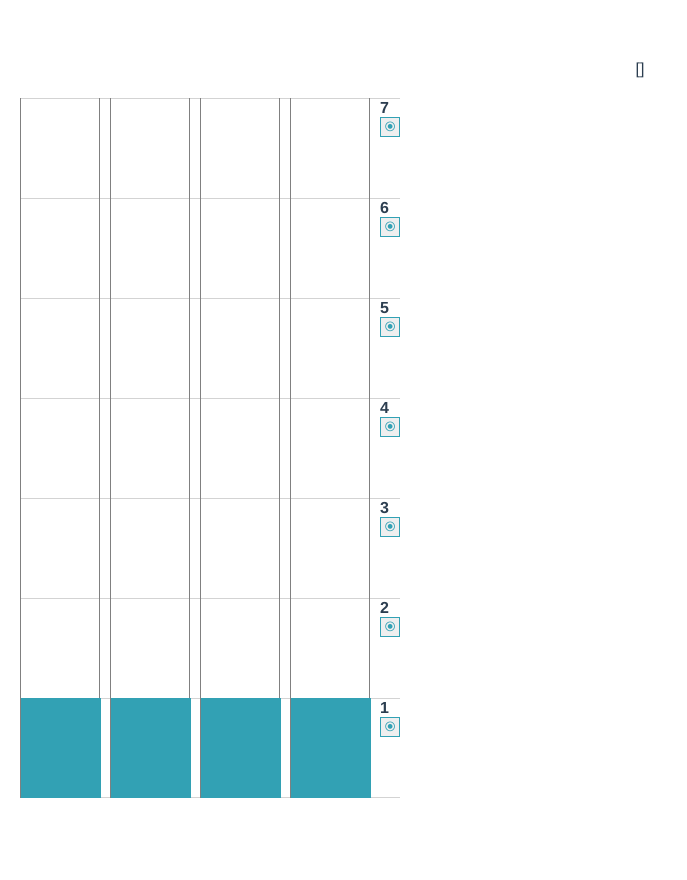
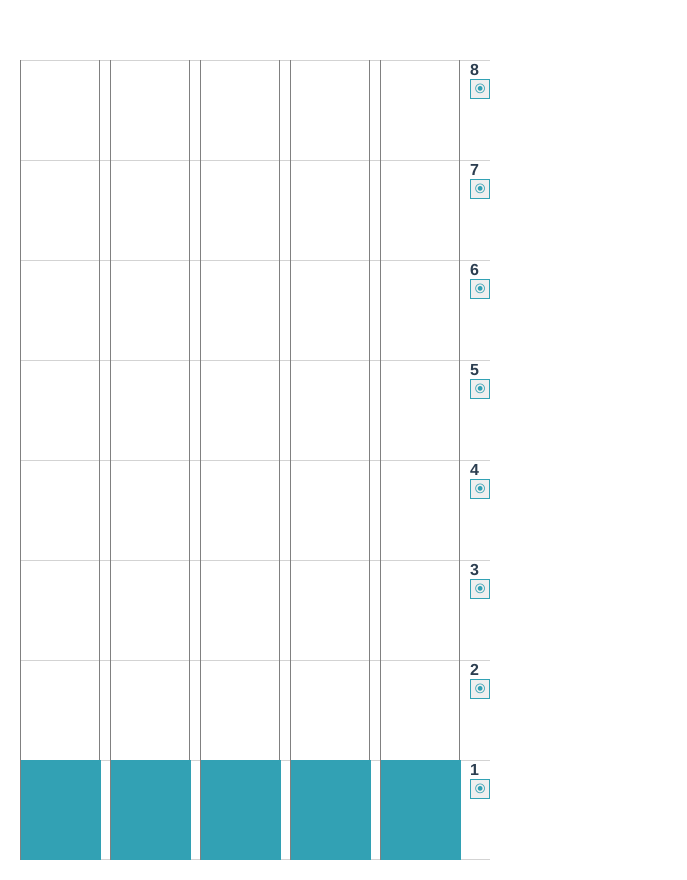
Before and after one commit to RustyTaz/elevator-app, a Vue app: page / in a window 1280 px wide. Shown: the whole page, without its empty margins (0-687 px from the left). Before the commit the page ends 818 px from the top, so only its background shows below. Built offline with nearby package versions, Linux system fonts and the light colour scheme.

Commit message:
added application state

```diff
--- a/src/App.vue
+++ b/src/App.vue
@@ -1,5 +1,4 @@
 <template>
-	{{ this.queue }}
 	<div class="elevator">
 		<cabin-item
 			v-for="cabin in cabines"
@@ -13,7 +12,7 @@
 			:floor="item"
 			:currentFloor="item.currentFloor"
 			:shaftCount="cabines.length"
-			v-model:queue="queue"
+			:queue="queue"
 			@call="callElevatorToFloor"
 		></floor-component>
 	</div>
@@ -39,24 +38,20 @@ export default {
 	},
 	methods: {
 		callElevatorToFloor(floor) {
-			if (
-				!(
-					this.cabines.filter((c) => c.currentFloor === floor.item)
-						.length === 0
-				)
-			)
-				return;
+			if (!(this.cabines.filter((c) => c.currentFloor === floor.item).length === 0)) return;
+
 			if (this.queue.filter((f) => f.item === floor.item).length === 0) {
 				this.queue.push(floor);
 			}
 			const cabineToGo = this.findFreeAndClosestCabine(floor.item);
-			console.log(cabineToGo);
+
 			if (!cabineToGo) return;
 			floor.waiting = true;
 			cabineToGo.countFloorsBetween =
 				floor.item - cabineToGo.currentFloor;
 			cabineToGo.currentFloor = floor.item;
 			cabineToGo.inAction = true;
+
 			setTimeout(() => {
 				this.setCurrentFloor(cabineToGo, floor);
 			}, Math.abs(cabineToGo.countFloorsBetween) * 1000);
@@ -64,11 +59,9 @@ export default {
 
 		findFreeAndClosestCabine(desiredFloor) {
 			const freeCabines = this.cabines.filter((c) => !c.inAction);
-			console.log(freeCabines);
 			const cabinePositions = freeCabines.map(
 				(item) => item.currentFloor
 			);
-			console.log(cabinePositions);
 			if (!cabinePositions) return;
 			const cabineToGoPosition = cabinePositions.reduce((prev, curr) =>
 				Math.abs(curr - desiredFloor) < Math.abs(prev - desiredFloor)
@@ -95,10 +88,25 @@ export default {
 		},
 	},
 	mounted() {
+		if (localStorage.getItem("floors")) {
+			this.floors = JSON.parse(localStorage.getItem("floors"));
+			for (let i = 0; i < this.floors.length; i++) {
+				this.floors[i].waiting = false;
+			}
+		} else {
 			for (let i = 0; i < floors; i++) {
 				this.floors.push({ item: i, waiting: false });
 			}
 			this.floors.reverse();
+		}
+
+		if (localStorage.getItem("cabines")) {
+			this.cabines = JSON.parse(localStorage.getItem("cabines"));
+			for (let i = 0; i < this.cabines.length; i++) {
+				this.cabines[i].inAction = false;
+				this.cabines[i].open = false;
+			}
+		} else {
 			for (let i = 0; i < cabines; i++) {
 				this.cabines.push({
 					id: i,
@@ -108,6 +116,43 @@ export default {
 					countFloorsBetween: null,
 				});
 			}
+		}
+
+		if (localStorage.getItem("queue")) {
+			this.queue = JSON.parse(localStorage.getItem("queue"));
+			if (this.queue.length > this.cabines.length) {
+				this.queue = this.queue.slice(
+					this.cabines.length,
+					this.queue.length
+				);
+			} else this.queue = [];
+		}
+		if (this.queue.length > 0)
+			setTimeout(() => {
+				for(let i =0; i < this.queue.length; i++){
+					this.callElevatorToFloor(this.queue[i]);
+				}
+			}, 1000);
+	},
+	watch: {
+		queue: {
+			handler() {
+				localStorage.setItem("queue", JSON.stringify(this.queue));
+			},
+			deep: true,
+		},
+		cabines: {
+			handler() {
+				localStorage.setItem("cabines", JSON.stringify(this.cabines));
+			},
+			deep: true,
+		},
+		floors: {
+			handler() {
+				localStorage.setItem("floors", JSON.stringify(this.floors));
+			},
+			deep: true,
+		},
 	},
 };
 </script>
--- a/src/components/FloorComponent.vue
+++ b/src/components/FloorComponent.vue
@@ -11,7 +11,7 @@
 				class="floor-button"
 				:class="{ 'floor-button-active': isWaitingCabine }"
 				:disabled="
-					(currentFloor === floor.item && !isGoing) || isWaitingCabine
+					(currentFloor === floor.item) || isWaitingCabine
 				"
 				@click="callElevator"
 			>
@@ -28,7 +28,6 @@ export default {
 		floor: Object,
 		queue: Array,
 		currentFloor: Object,
-		isGoing: Boolean,
 		shaftCount: Number,
 	},
 	methods: {
--- a/src/mock/mock.js
+++ b/src/mock/mock.js
@@ -1,2 +1,2 @@
-export const floors = 7;
-export const cabines = 4;
+export const floors = 8;
+export const cabines = 5;
```
Also changed, not shown: 1 other file (tests, documents, lock files or other folders). Lines whose indentation alone changed are shown as unchanged.
